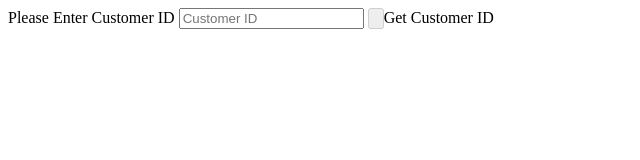
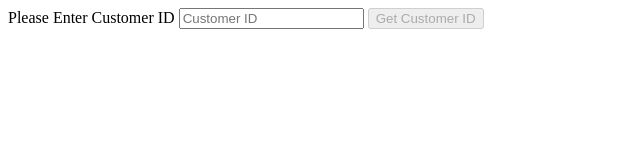
Before and after one commit to ashutoshrcf/widget, a plain HTML site: page index.html in a window 1280 px wide. Shown: the full height of the page, 0-640 px from the left. Drawn offline with nearby package versions, Linux system fonts and the light colour scheme.

Commit message:
Update index.html

```diff
--- a/index.html
+++ b/index.html
@@ -16,7 +16,7 @@
     <form action="https://crmprebau.svcrm.jlrcloud.com/crm_jlr(bD1lbiZjPTEwMA==)/main.htm#!/customer/+username/overview">
       <label for="username">Please Enter Customer ID</label>
       <input type="text" id="username" name="username" placeholder="Customer ID" required>
-      <input type="button" onclick="openUrl()" id="submitBtn" disabled="disabled">Get Customer ID</button>
+      <input type="button" onclick="openUrl()" id="submitBtn" disabled="disabled" value="Get Customer ID">
     </form>
     <script>
       (function() {
```
